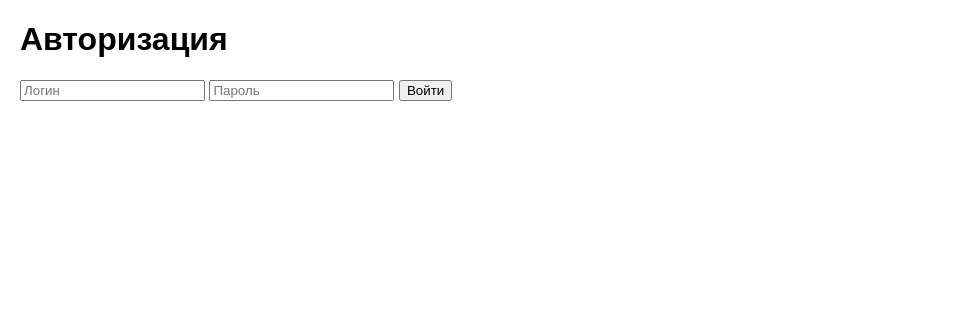
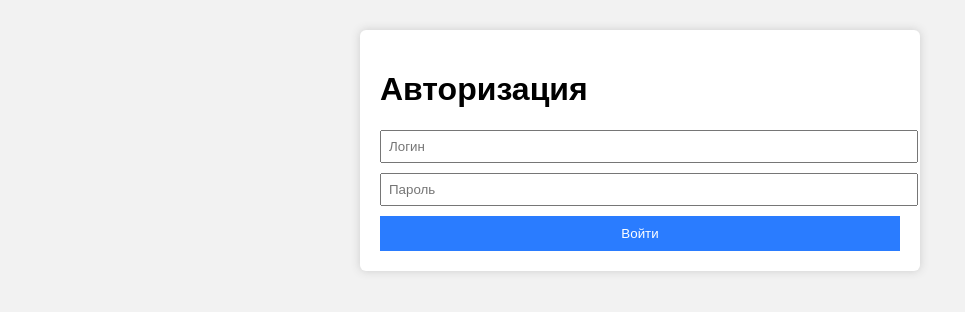
Before and after one commit to Maksat-Sh/bur-report-supabase, a FastAPI app: page / in a window 1280 px wide. Shown: the top 312 px of the page, without its empty margins (0-965 px from the left). Run offline with FastAPI, Linux system fonts and the light colour scheme; parts of the project's set-up code (start-up, migrations or seed data) failed here and were passed over.

Commit message:
Update style.css

```diff
--- a/static/style.css
+++ b/static/style.css
@@ -1 +1,50 @@
-body{ font-family: Arial, sans-serif; margin:20px }
+body {
+    background: #f2f2f2;
+    font-family: Arial;
+}
+
+.box {
+    width: 520px;
+    background: #fff;
+    padding: 20px;
+    margin: 30px auto;
+    box-shadow: 0 0 10px #ccc;
+    border-radius: 6px;
+}
+
+input, textarea, select {
+    width: 100%;
+    margin-bottom: 10px;
+    padding: 7px;
+}
+
+button {
+    padding: 10px;
+    width: 100%;
+    background: #2a7cff;
+    color: #fff;
+    border: none;
+    cursor: pointer;
+}
+
+button:hover {
+    background: #1b5fe0;
+}
+
+.logout {
+    float: right;
+    margin: 10px;
+}
+
+.err { color: red; }
+.ok { color: green; font-weight: bold; }
+
+table {
+    width: 100%;
+    border-collapse: collapse;
+}
+
+th, td {
+    border: 1px solid #ddd;
+    padding: 5px;
+}
```
